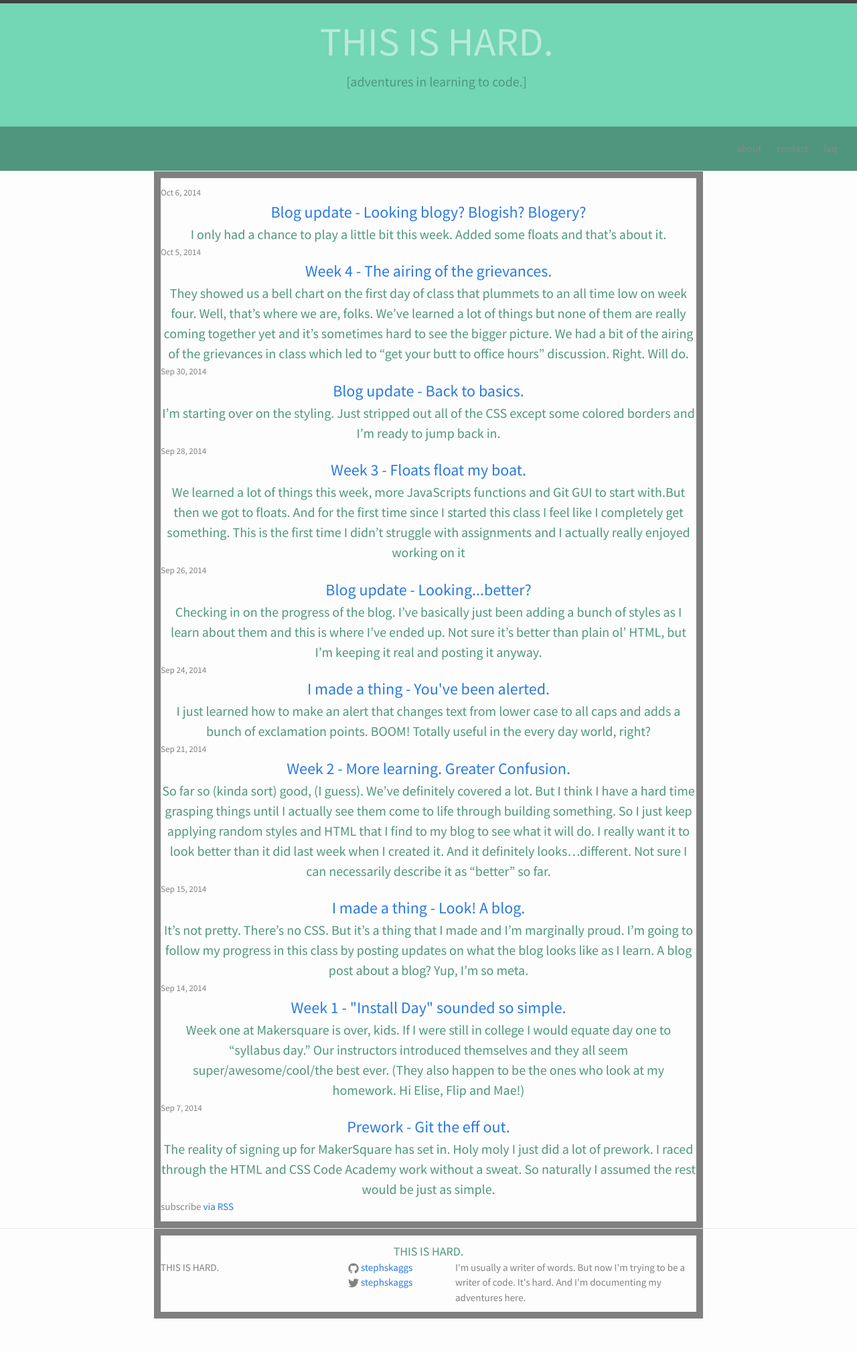
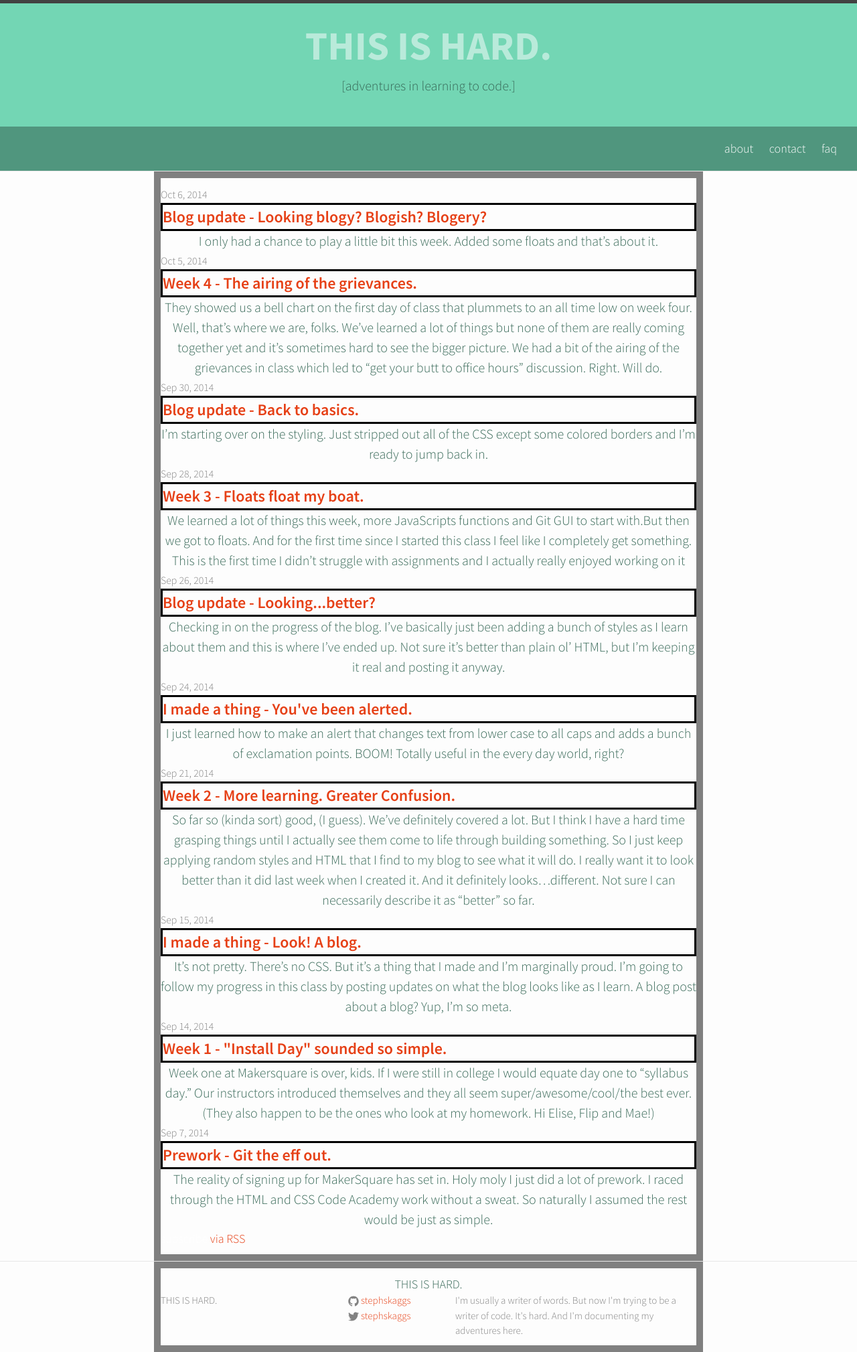
Before and after one commit to stephskaggs/stephskaggs.github.io, a Jekyll site: the page built from index.html, in a window 1280 px wide. Shown: the whole page at 67% size. Built offline with Jekyll 4.4.1, drawn with Linux system fonts in a browser that asks for light colours; before the commit the page ends 1969 px from its top, so only the background shows below that.

Commit message:
finally got the header right

```diff
--- a/_includes/head.html
+++ b/_includes/head.html
@@ -9,6 +9,6 @@
     <link rel="stylesheet" href="{{ "/css/main.css" | prepend: site.baseurl }}">
     <link rel="canonical" href="{{ page.url | replace:'index.html','' | prepend: site.baseurl | prepend: site.url }}">
 
-     <link rel="stylesheet" type="text/css" href="http://fonts.googleapis.com/css?family=Roboto:bold, 900, 300|Source Sans Pro: Ultra-Bold 900, 600, 300, 200, bold" >
+     <link href='http://fonts.googleapis.com/css?family=Source+Sans+Pro:200,300,400,600,700,900,200italic,300italic,400italic,600italic,700italic,900italic' rel='stylesheet' type='text/css'>
 
 </head>
--- a/_sass/_base.scss
+++ b/_sass/_base.scss
@@ -78,9 +78,9 @@ li {
 /**
  * Headings
  */
-h1, h2, h3, h4, h5, h6 {
-    font-weight: 300;
-}
+// h1, h2, h3, h4, h5, h6 {
+//     font-weight: 300;
+// }
 
 
 
--- a/css/main.scss
+++ b/css/main.scss
@@ -6,16 +6,16 @@
 
 
 // Our variables
-$base-font-family: Source Sans Pro, Arial, sans-serif;
-$base-font-size:   15px;
+$base-font-family: Source Sans Pro, Heveltica, sans-serif;
+$base-font-size:   18px;
 $small-font-size:  $base-font-size * 0.875;
 $base-line-height: 1.5;
 
 $spacing-unit:     0px;
 
-$text-color:       #888888;
+$text-color:       white;
 $background-color: #fdfdfd;
-$brand-color:      #2a7ae2;
+$brand-color:      #E64016;
 
 $grey-color:       #828282;
 $grey-color-light: lighten($grey-color, 40%);
@@ -34,22 +34,11 @@ $on-laptop:        800px;
 //     }
 // }
 
-// .head-container {
-// 	background-color: #5CAD85;
-// 	height: 300px;
-// 	width: 100%;
-// }
-
-
 @mixin media-query($device) {
     @media screen and (max-width: $device) {
         @content;
     }
 }
-
-// .site-title, .site-nav {
-//     font-family: Roboto;
-// }
 
 .wrapper {
     border: solid grey 10px;
@@ -61,68 +50,42 @@ $on-laptop:        800px;
     height: 250px;
     box-sizing: border-box;
     background-color: #73D6B4;
-    // height: 30%;
+}
+
+// .head-container:after {
+//   content: "";
+//   display: table;
+//   clear: both;
+// }
+
+.title-container {
+    // box-sizing: border-box;
+    // height: 80%;
     // width: 100%;
-    // margin: 0 auto;
+    // // margin: 0 auto;
     // position: relative;
     // height: 10em;
     // position: relative;
+    padding: 18px;
 }
 
-.head-container:after {
-  content: "";
-  display: table;
-  clear: both;
-}
-
-.title-container {
-    // border: solid green;
-    // background-color: #73D6B4;
-    // box-sizing: border-box;
-    // height: 80%;
-    width: 100%;
-    margin: 0 auto;
-    position: relative;
-    height: 10em;
-    position: relative;
-    padding: 12px;
-}
-
-
-h1 {
-    color: #B9EADA;
-    float: left;
+h1, h2 {
+    // float: left;
     width: 100%;
     text-align: center;
-    font-weight: Ultra-Bold 900;
+    // font-weight: 700;
     font-size: 60px;
     // border: solid black;
     margin: 0;
     box-sizing: border-box;
-
-// h1 a:link {
-//     color: #B9EADA;
-//     margin: 0;
-// }
-    // margin: 0;
-    // position: absolute;               /* 2 */
-    // top: 50%;                         /* 3 */
-    // transform: translate(0, -50%);
+    color: #B9EADA;
 
 }
 
 h2 {
-    color: #50967E;
-    font-weight: 200;
-    float: left;
-    width: 100%;
-    text-align: center;
-    font-weight: 900;
+    color: #386958;
+    font-weight: 300;
     font-size: 20px;
-    // border: solid black;
-    padding: 0;
-    margin: 0;
-    box-sizing: border-box;
 }
 
 .site-nav {
@@ -131,13 +94,24 @@ h2 {
     width: 100%;
     background-color: #50967E;
     text-align: right;
-    color: white;
     padding-top: 5px;
     padding-bottom: 5px;
     padding-right: 30px;
     position: absolute;
     bottom: 0;
     right: 0;
+}
+
+.post-link {
+    border: solid black;
+    text-align: left;
+    font-weight: 600;
+}
+
+.post-title {
+    border: solid black;
+    text-align: left;
+    color: #E64016
 }
 
 // .page-test {background: red;}
```
